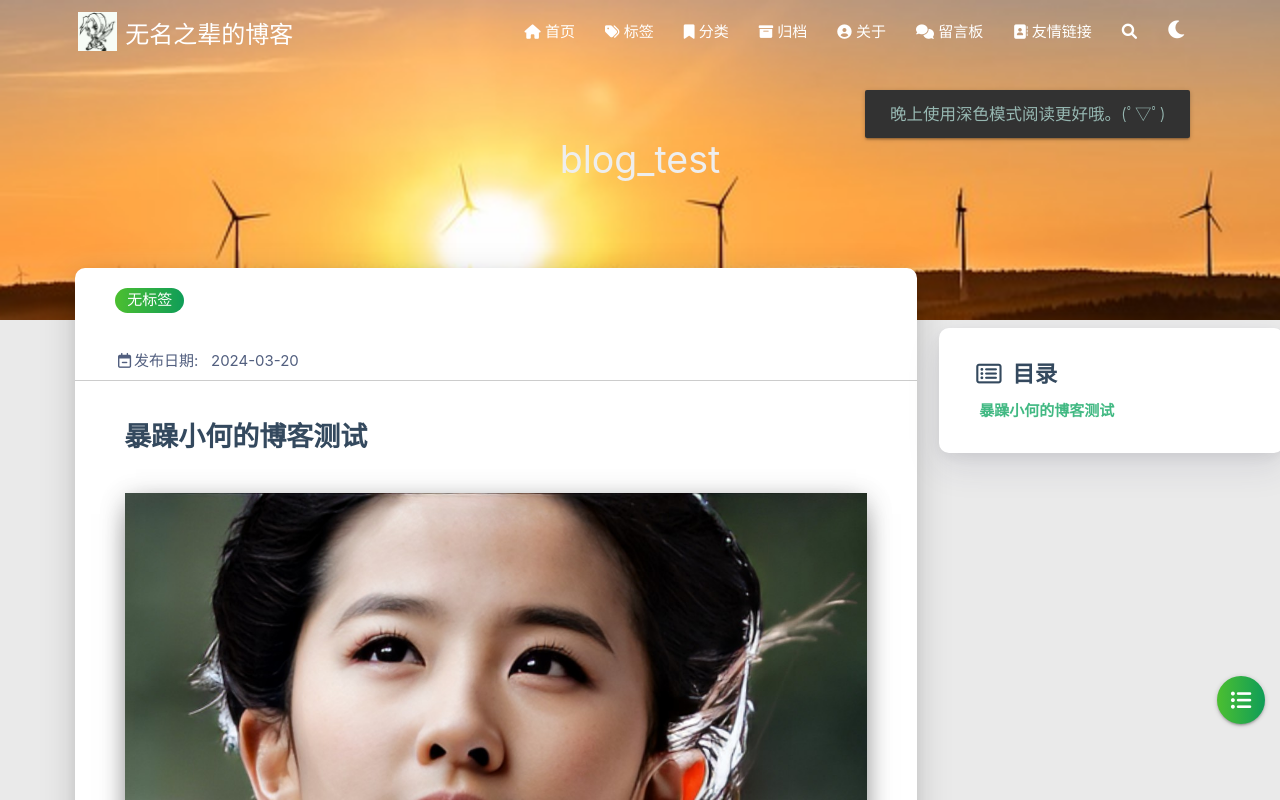
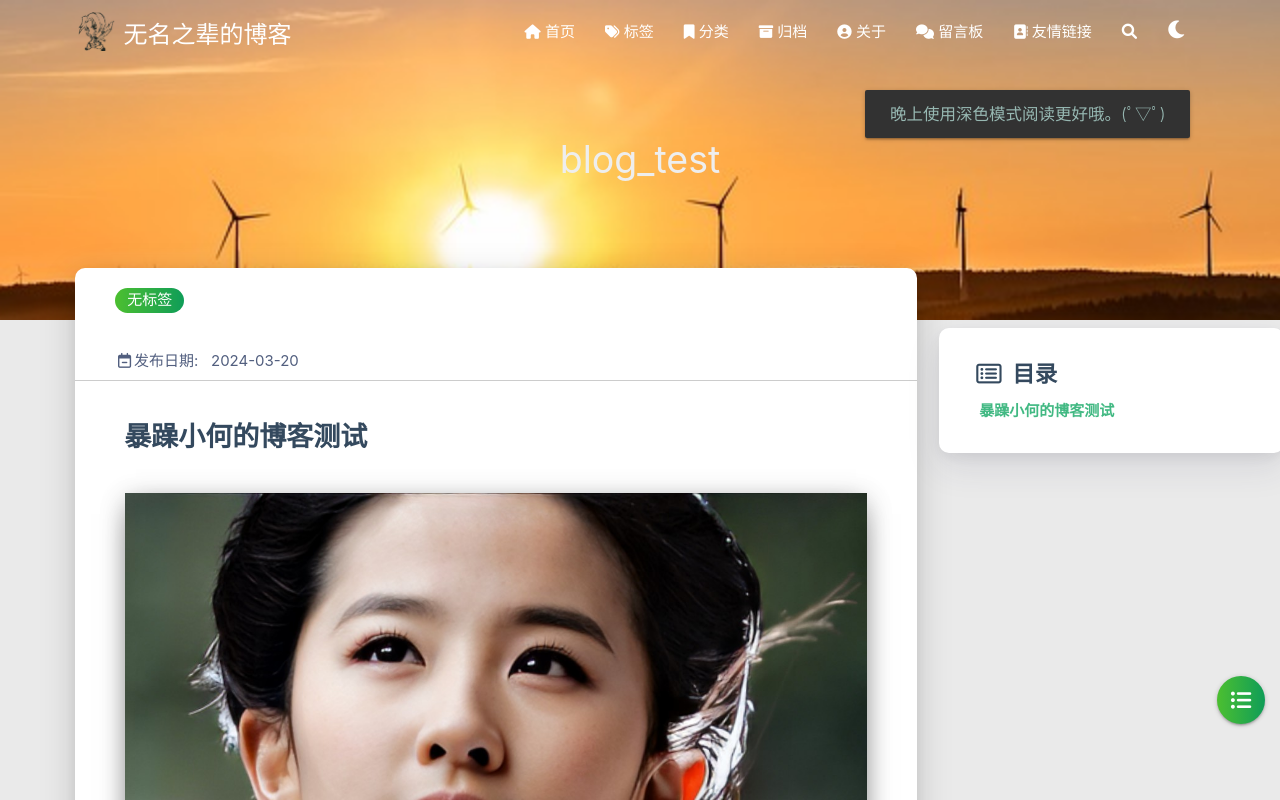
Before and after one commit to Shao-junliang/Shao-junliang.github.io, a plain HTML site: page 2024/03/20/blog-test/index.html in a window 1280 px wide. Shown: the top 800 px of the page. Drawn offline with Linux system fonts and the light colour scheme; some packages are replaced by stand-ins of ours; a script that the page names is missing.

Commit message:
Site updated: 2024-03-25 11:08:14

```diff
--- a/2024/03/20/blog-test/index.html
+++ b/2024/03/20/blog-test/index.html
@@ -62,7 +62,7 @@
             <div class="brand-logo">
                 <a href="/" class="waves-effect waves-light">
 
-                    <img src="/medias/logo.jpg" class="logo-img" alt="LOGO">
+                    <img src="/medias/logo.png" class="logo-img" alt="LOGO">
 
                     <span class="logo-span">无名之辈的博客</span>
                 </a>
@@ -166,7 +166,7 @@
 
     <div class="mobile-head bg-color">
 
-        <img src="/medias/logo.jpg" class="logo-img circle responsive-img">
+        <img src="/medias/logo.png" class="logo-img circle responsive-img">
 
         <div class="logo-name">无名之辈的博客</div>
         <div class="logo-desc">
```
Also changed, not shown: 2024/03/20/hello-world/index.html (+2 -2 lines), 404.html (+2 -2 lines), about/index.html (+2 -2 lines), archives/2024/03/index.html (+2 -2 lines), archives/2024/index.html (+2 -2 lines), archives/index.html (+2 -2 lines), categories/index.html (+2 -2 lines), contact/index.html (+2 -2 lines), friends/index.html (+2 -2 lines), index.html (+2 -2 lines), tags/index.html (+2 -2 lines), medias/logo.jpg (deleted), medias/logo.png (added).
